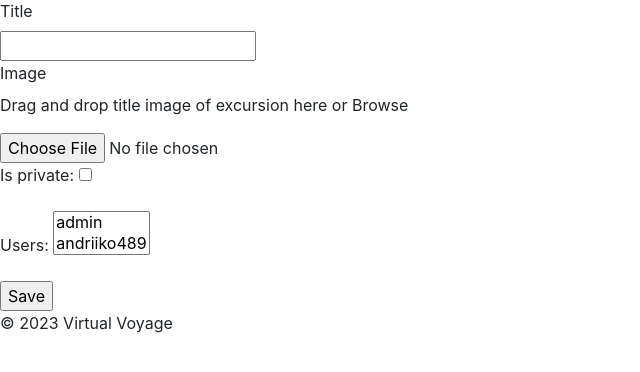
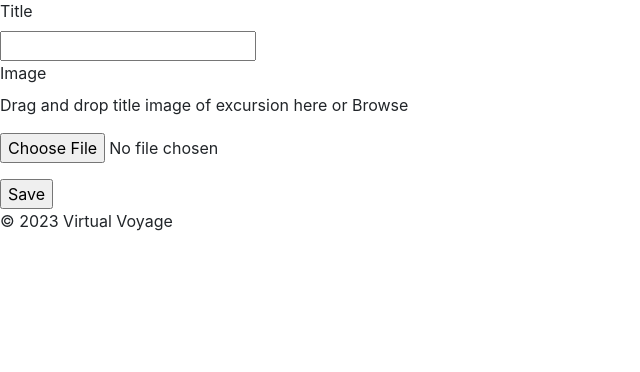
Before and after one commit to andriiko489/VirtualVoyage, a Django app: page /panorama/create/ in a window 1280 px wide. Shown: the part 57-429 px from the top of the page, without its empty margins (0-640 px from the left). Run offline with Django 3.2, Linux system fonts and the light colour scheme; a user stored in the database is signed in; data comes from the database, SQL or seed files in the repository; some libraries are stand-ins or nearby versions.

Commit message:
removed public/private selector and is  private

```diff
--- a/panorama/templates/panorama/excursion_form.html
+++ b/panorama/templates/panorama/excursion_form.html
@@ -44,20 +44,6 @@
         <p>Drag and drop title image of excursion here or <span class="browse">Browse</span></p>
         <input class="file" type="file" name="image" accept="image/*" id="id_image">
     </div>
-
-  <div class="checkbox-container">
-    <label class="title" for="id_is_private">Is private:</label>
-    <input type="checkbox" name="is_private" id="id_is_private">
-  </div>
-  <p>
-    <div class="select-container">
-        <label class="title" for="id_users">Users:</label>
-        <select name="users" id="id_users" multiple size="{{ len }}" height="{{ height }}px">
-            {% for user in users %}
-                <option value="{{ user.id }}">{{ user.username }}</option>
-            {% endfor %}
-        </select>
-    </div>
   </p>
  <div class="submit">
   <input type="submit" value="Save">
```
